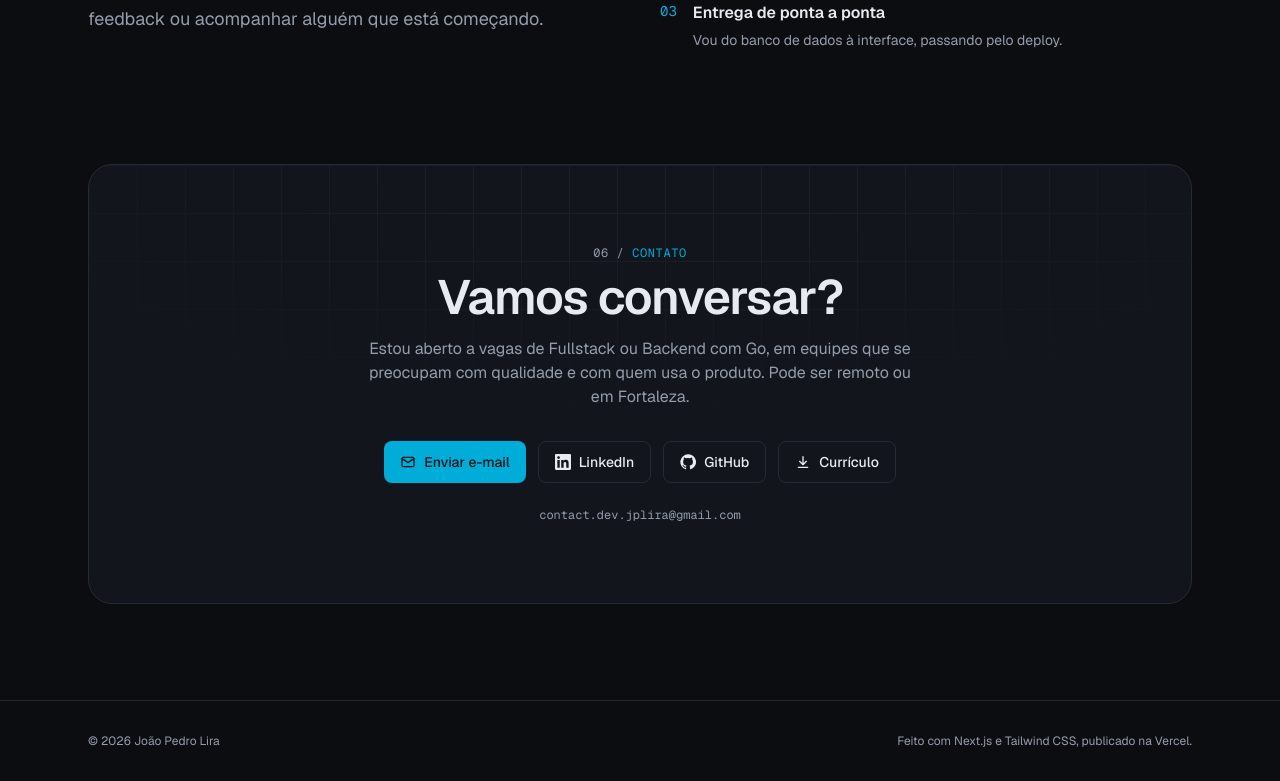
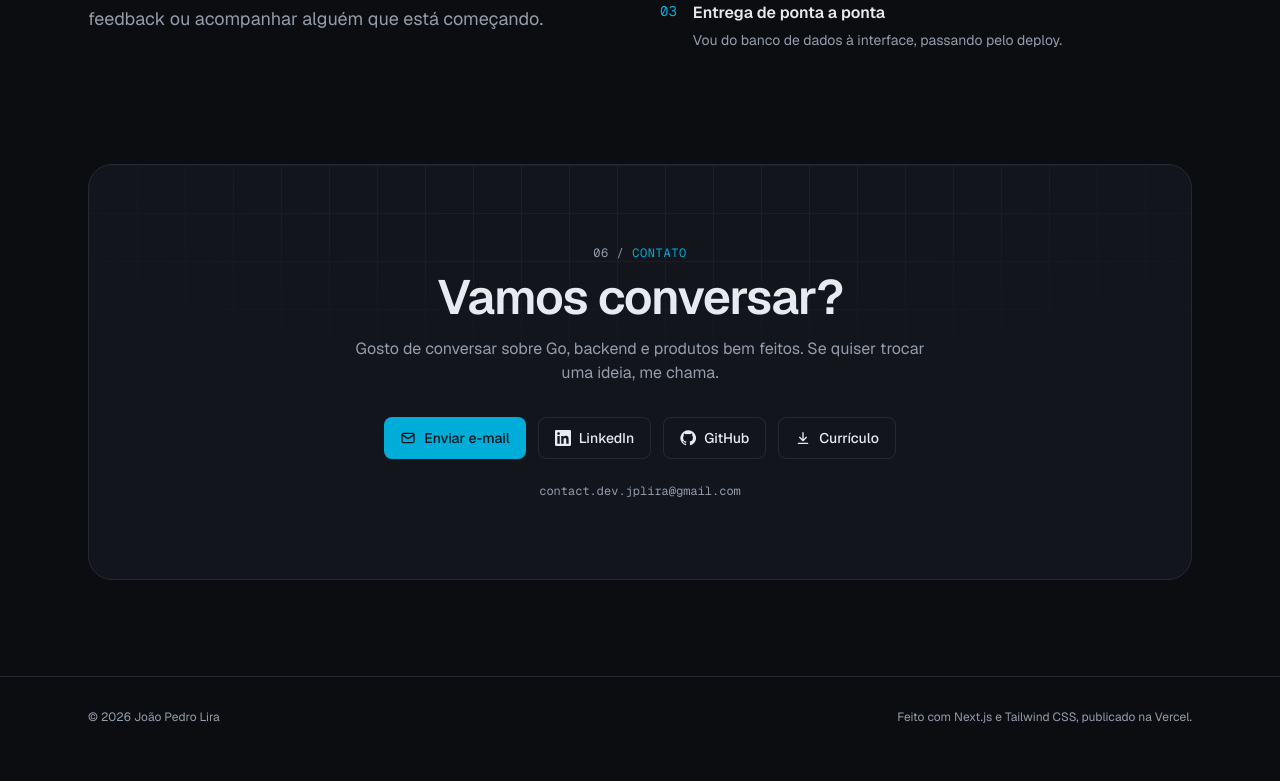
Before and after one commit to lirajoaop/jlira-portfolio, a Next.js app: page / in a window 1280 px wide. Shown: the part 6149-6930 px from the top of the page. After the commit the page ends 6906 px from the top, so only its background shows below. Built offline with nearby package versions, Linux system fonts and the light colour scheme.

Commit message:
Soften contact section wording

```diff
--- a/src/content/content.ts
+++ b/src/content/content.ts
@@ -328,7 +328,7 @@ const pt: Content = {
   contact: {
     label: "Contato",
     title: "Vamos conversar?",
-    body: "Estou aberto a vagas de Fullstack ou Backend com Go, em equipes que se preocupam com qualidade e com quem usa o produto. Pode ser remoto ou em Fortaleza.",
+    body: "Gosto de conversar sobre Go, backend e produtos bem feitos. Se quiser trocar uma ideia, me chama.",
     email: "Enviar e-mail",
   },
   footer: "Feito com Next.js e Tailwind CSS, publicado na Vercel.",
@@ -523,7 +523,7 @@ const en: Content = {
   contact: {
     label: "Contact",
     title: "Let's talk",
-    body: "I'm open to Fullstack or Backend roles with Go, on teams that care about quality and about the people using the product. Remote or in Fortaleza.",
+    body: "I enjoy talking about Go, backend and well-built products. If you'd like to swap ideas, reach out.",
     email: "Send an email",
   },
   footer: "Built with Next.js and Tailwind CSS, deployed on Vercel.",
```
